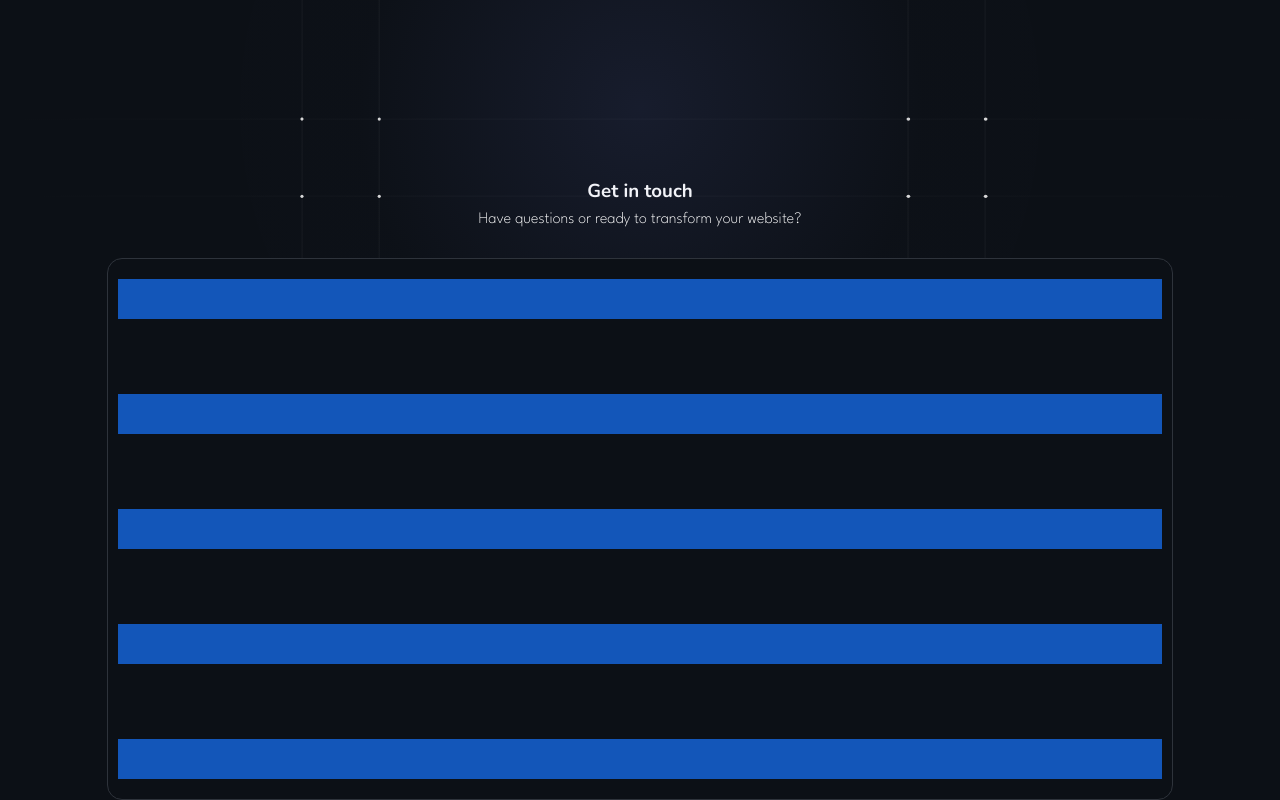
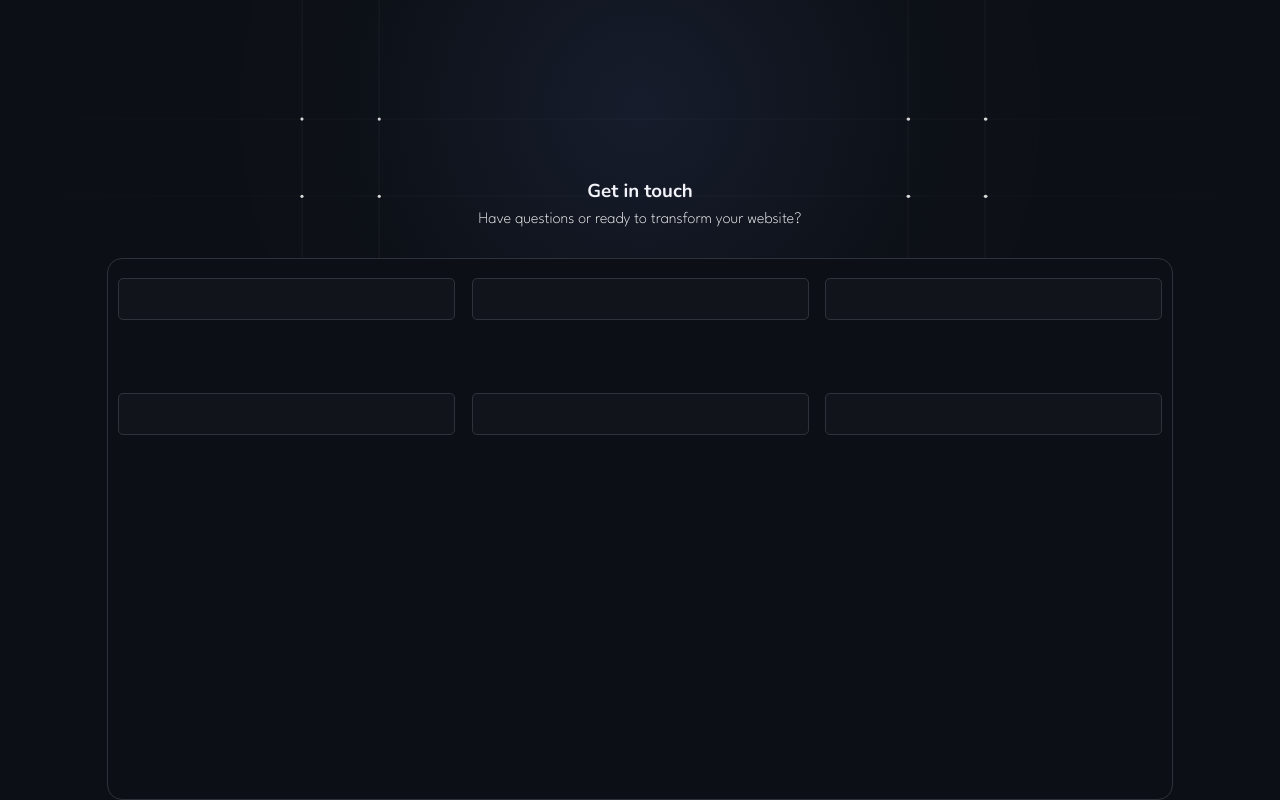
Before and after one commit to WillCBurroughs/bcsolutions, a React (Create React App) app: page / in a window 1280 px wide. Shown: the part 3341-4141 px from the top of the page. Built offline with nearby package versions, Linux system fonts and the light colour scheme.

Commit message:
Adding correct form input format

```diff
--- /dev/null
+++ b/src/components/atoms/FormElement.js
@@ -0,0 +1,20 @@
+import '../../App.css';
+import React from 'react';
+
+export default function FormElement({ label, type = "text", name, value, onChange, className }) {
+  return (
+    <div className="form-element">
+      <input
+        type={type}
+        name={name}
+        value={value}
+        onChange={onChange}
+        required
+        className= {className || "form-input"}
+        placeholder=" "
+        autoComplete="off"
+      />
+      <label className="form-label">{label}</label>
+    </div>
+  );
+}
--- a/src/components/molecules/ContactDesktop.js
+++ b/src/components/molecules/ContactDesktop.js
@@ -1,15 +1,19 @@
 import React from 'react';
 import '../../index.css';
-
+import FormElement from '../atoms/FormElement';
 
 function ContactDesktop() {
   return (
     <div className='ContactDesktop'>
         <div className='HoldFormRow'>
-
+            <FormElement placeholder = "Hello"/>
+            <FormElement/>
+            <FormElement/>
         </div>
         <div className='HoldFormRow'>
-
+            <FormElement/>
+            <FormElement/>
+            <FormElement/>
         </div>
         <div className='HoldFormRow'>
 
--- a/src/index.css
+++ b/src/index.css
@@ -618,10 +618,33 @@ code {
 
 .HoldFormRow {
   width: 102%;
-  background-color: #1356b9;
   height: 40px;
   display: flex;
   flex-direction: row;
   align-items: center;
   justify-content: space-between;
 }
+
+input {
+  appearance: none; /* Removes platform-specific styling */
+  -webkit-appearance: none; /* Removes WebKit-specific styling */
+  -moz-appearance: none; /* Removes Mozilla-specific styling */
+  border: none; /* Removes border */
+  outline: none; /* Removes focus outline */
+  background: none; /* Removes background */
+  padding: 0; /* Resets padding */
+  margin: 0; /* Resets margin */
+  box-shadow: none; /* Removes box shadow */
+}
+
+.form-input {
+  background-color: rgba(217, 217, 217, 0.02);
+  height: 40px;
+  width: 25vw;
+  border-radius: 5px;
+  border: 1px solid #2E333B;
+  padding-left: 15px;
+  font-size: 16px;
+  color: #F2F3F8;
+  font-family: "Nunito"
+}
```
